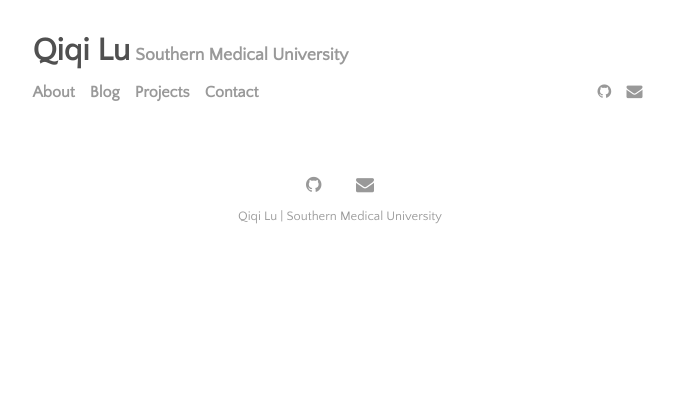
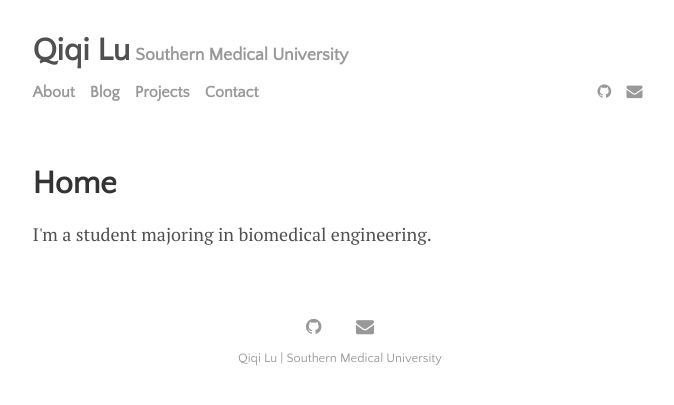
Before and after one commit to Recklexx/Recklexx.github.io, a Jekyll site: the page built from index.html, in a window 1280 px wide. Shown: the top 405 px of the page, without its empty margins (300-974 px from the left). Built offline with Jekyll 4.4.1, drawn with Linux system fonts in a browser that asks for light colours; the list of posts is cut into pages by our own code.

Commit message:
Update home.html

```diff
--- a/_layouts/home.html
+++ b/_layouts/home.html
@@ -1,3 +1,6 @@
 ---
-layout: default
+layout: page
+title:
 ---
+
+I'm a student majoring in biomedical engineering.
```
